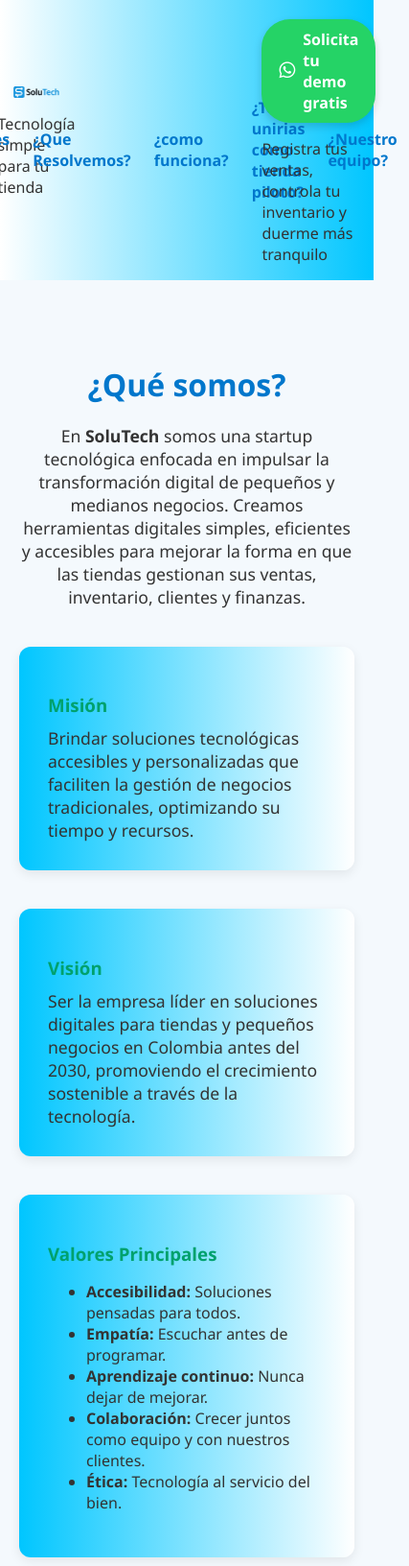
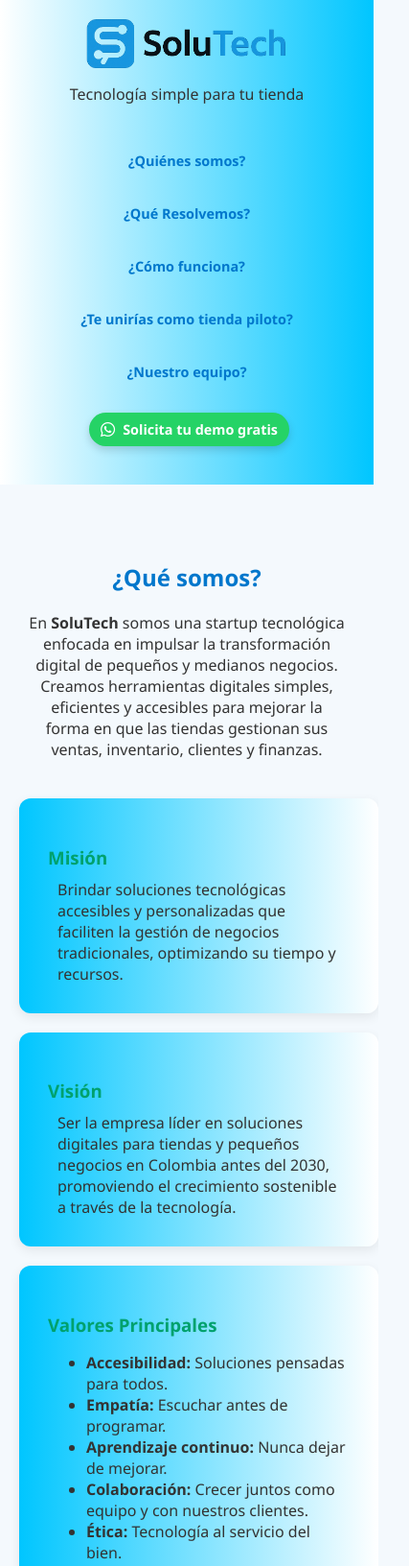
Before and after one commit to SoluTech-2025/solutech-web, a plain HTML site: page index.html in a window 390 px wide. Shown: the top 1632 px of the page at 96% size, 427 px wide, since content can reach past the window. Drawn offline with Linux system fonts and the light colour scheme.

Commit message:
style: arreglo de responsividad y se agrego nuevas secciones sin cambios

```diff
--- a/estilos/style.css
+++ b/estilos/style.css
@@ -1,31 +1,41 @@
-body { margin: 0; font-family: 'Segoe UI', sans-serif; background: #f4f9fd; color: #333; }
+body {
+  margin: 0;
+  font-family: 'Segoe UI', sans-serif;
+  background: #f4f9fd;
+  color: #333;
+}
 
-.general{
+.general {
   display: flex;
   align-items: center;
   justify-content: center;
   padding-top: 20px;
   background: linear-gradient(to right, #ffffff, #00c6ff);
 }
-.izquierda{
-    display: flex; flex-direction: column;
+
+.izquierda {
+  display: flex;
+  flex-direction: column;
   width: 25%;
   height: auto;
   align-items: center;
   justify-content: center;
 }
-.izquierda img{
+
+.izquierda img {
   width: 60%;
   height: auto;
 }
 
-.centro{
+.centro {
   width: 50%;
   display: flex;
   align-items: center;
   justify-content: center;
+  gap: 15px;
 
 }
+
 .btn {
   background: transparent;
   border: none;
@@ -48,11 +58,16 @@
   transform: translateY(2px);
   background-color: rgba(0, 119, 204, 0.2);
 }
-.derecha{
-    display: flex;flex-direction: column;
+
+.derecha {
+  display: flex;
+  flex-direction: column;
   align-items: center;
   justify-content: center;
+  gap: 10px;
+  margin-left: 5px;
 }
+
 .btn-whatsapp {
   background-color: #25D366;
   color: white;
@@ -82,6 +97,7 @@
 .btn-whatsapp i {
   font-size: 1.2em;
 }
+
 .quienes-somos {
   padding: 60px 20px;
   background: #f4f9fd;
@@ -110,9 +126,9 @@
 }
 
 .bloque {
-    background: linear-gradient(to right,  #00c6ff , #ffffff);
+  background: linear-gradient(to right, #00c6ff, #ffffff);
   border-radius: 12px;
-  box-shadow: 0 4px 12px rgba(0,0,0,0.08);
+  box-shadow: 0 4px 12px rgba(0, 0, 0, 0.08);
   padding: 30px;
   max-width: 400px;
   text-align: left;
@@ -122,6 +138,7 @@
   color: #00a16d;
   margin-bottom: 10px;
 }
+
 .bloque-claro {
   padding: 60px 20px;
   background: #f4f9fd;
@@ -141,3 +158,99 @@
   color: #333;
   line-height: 1.6;
 }
+
+/* Footer */
+footer {
+  background: #0077cc;
+  color: white;
+  text-align: center;
+  padding: 2rem;
+  font-size: clamp(0.9rem, 2vw, 1rem);
+}
+
+/* ----------------- RESPONSIVE DESIGN ----------------- */
+
+/* General: adaptar el layout general a pantallas pequeñas */
+@media (max-width: 768px) {
+  .general {
+    flex-direction: column;
+    align-items: center;
+    text-align: center;
+    padding: 20px;
+  }
+
+  .izquierda,
+  .centro,
+  .derecha {
+    width: 100%;
+    margin-bottom: 20px;
+  }
+
+  .centro {
+    flex-direction: column;
+    gap: 10px;
+  }
+
+  .boton1 {
+    margin: 5px 0;
+  }
+}
+
+/* Ajustes adicionales para pantallas muy pequeñas (teléfonos) */
+@media (max-width: 480px) {
+
+  .btn,
+  .btn-whatsapp {
+    font-size: 0.9rem;
+    padding: 8px 12px;
+  }
+
+  .bloques-mv {
+    flex-direction: column;
+    gap: 20px;
+  }
+
+  .bloque {
+    width: 90%;
+    max-width: none;
+  }
+
+  .quienes-somos h2,
+  .bloque-claro h2 {
+    font-size: 1.5em;
+  }
+
+  .quienes-somos p,
+  .bloque-claro p {
+    font-size: 1em;
+    padding: 0 10px;
+  }
+}
+
+/* Evitar solapamiento entre 775px y 957px */
+@media (max-width: 980px) and (min-width: 770px) {
+  .general {
+    flex-wrap: wrap;
+    justify-content: center;
+    gap: 20px;
+    padding: 20px;
+  }
+
+  .izquierda, .centro, .derecha {
+    width: 90%; /* o 100% si prefieres full width */
+    margin-bottom: 20px;
+    text-align: center;
+  }
+
+  .centro {
+    flex-wrap: wrap;
+    flex-direction: row;
+    flex: 1;
+    gap: 10px;
+    justify-content: center;
+  }
+
+  .boton1 {
+    flex: 0 0 auto;
+  }
+}
--- a/index.html
+++ b/index.html
@@ -1,51 +1,50 @@
 <!DOCTYPE html>
-<html lang="en">
+<html lang="es">
 <head>
     <meta charset="UTF-8">
     <meta name="viewport" content="width=device-width, initial-scale=1.0">
+    <meta name="description" content="SoluTech - Soluciones tecnológicas accesibles para pequeños y medianos negocios. Gestiona ventas, inventario y finanzas de manera simple y eficiente.">
+    <meta name="keywords" content="SoluTech, tecnología, pequeños negocios, inventario, ventas, gestión, Colombia">
     <link rel="stylesheet" href="estilos/style.css">
     <link rel="stylesheet" href="https://cdnjs.cloudflare.com/ajax/libs/font-awesome/6.5.0/css/all.min.css">
-
-    <title>SoluTech</title>
+    <title>SoluTech - Tecnología Simple para tu Tienda</title>
 </head>
 <body>
-    <div class="general">
+    <!-- Header / Navigation -->
+    <header class="general">
         <div class="izquierda">
-            <img src="imagenes/logo.png" alt="logo SoluTech">
+            <img src="imagenes/logo.png" alt="Logo de SoluTech - Tecnología para tiendas">
             <p>Tecnología simple para tu tienda</p>
+        </div>
 
-        </div>
-        <div class="centro">
+        <nav class="centro">
             <div class="boton1">
-                <a href="#que-somos" class="btn">¿Quienes somos?</a>
-
+                <a href="#que-somos" class="btn">¿Quiénes somos?</a>
             </div>
             <div class="boton1">
-                <a href="#problema" class="btn">¿Que Resolvemos?</a>
-
+                <a href="#problema" class="btn">¿Qué Resolvemos?</a>
             </div>
             <div class="boton1">
-                <a href="#" class="btn">¿como funciona?</a>
-
+                <a href="#como-funciona" class="btn">¿Cómo funciona?</a>
             </div>
             <div class="boton1">
-                <a href="#" class="btn">¿Te unirias como tienda piloto?</a>
-
+                <a href="#tienda-piloto" class="btn">¿Te unirías como tienda piloto?</a>
             </div>
             <div class="boton1">
-                <a href="#" class="btn">¿Nuestro equipo?</a>
+                <a href="#equipo" class="btn">¿Nuestro equipo?</a>
+            </div>
+        </nav>
 
-            </div>
+        <aside class="derecha">
+            <a href="https://wa.me/573147348952" class="btn-whatsapp" target="_blank" rel="noopener noreferrer" aria-label="Solicitar demo gratis por WhatsApp">
+                <i class="fab fa-whatsapp" aria-hidden="true"></i> Solicita tu demo gratis
+            </a>
+        </aside>
+    </header>
 
-
-        </div>
-        <div class="derecha">
-            <a href="https://wa.me/573147348952" class="btn-whatsapp" target="_blank">
-  <i class="fab fa-whatsapp"></i> Solicita tu demo gratis
-</a>
-<p>Registra tus ventas, controla tu inventario y duerme más tranquilo</p>
-        </div>
-    </div>
+    <!-- Main Content -->
+    <main>
+        <!-- Sección: Quiénes Somos -->
         <section id="que-somos" class="quienes-somos">
             <h2>¿Qué somos?</h2>
             <p>
@@ -53,37 +52,41 @@
             </p>
 
             <div class="bloques-mv">
-    <div class="bloque">
+                <article class="bloque">
                     <h3>Misión</h3>
                     <p>Brindar soluciones tecnológicas accesibles y personalizadas que faciliten la gestión de negocios tradicionales, optimizando su tiempo y recursos.</p>
-    </div>
+                </article>
 
-    <div class="bloque">
+                <article class="bloque">
                     <h3>Visión</h3>
                     <p>Ser la empresa líder en soluciones digitales para tiendas y pequeños negocios en Colombia antes del 2030, promoviendo el crecimiento sostenible a través de la tecnología.</p>
-    </div>
-     <div class="bloque">
+                </article>
+
+                <article class="bloque">
                     <h3>Valores Principales</h3>
                     <ul>
                         <li><strong>Accesibilidad:</strong> Soluciones pensadas para todos.</li>
-        <li><strong>Empatía: </strong>Escuchar antes de programar. </li>
-        <li><strong>Aprendizaje continuo: </strong>Nunca dejar de mejorar. </li>
-        <li><strong>Colaboración: </strong>Crecer juntos como equipo y con nuestros clientes. </li>
-        <li><strong>Ética: </strong> Tecnología al servicio del bien.</li>
+                        <li><strong>Empatía:</strong> Escuchar antes de programar.</li>
+                        <li><strong>Aprendizaje continuo:</strong> Nunca dejar de mejorar.</li>
+                        <li><strong>Colaboración:</strong> Crecer juntos como equipo y con nuestros clientes.</li>
+                        <li><strong>Ética:</strong> Tecnología al servicio del bien.</li>
                     </ul>
-    </div>
-     <div class="bloque">
+                </article>
+
+                <article class="bloque">
                     <h3>Propuestas de Valor</h3>
                     <ul>
-        <li><strong>Herramientas a tu medida: </strong> Soluciones hechas para tu tipo de negocio, sin complicaciones técnicas. </li>
-        <li><strong>Más tiempo para lo importante:  </strong>Automatizamos lo rutinario para que atiendas mejor a tus clientes.  </li>
-        <li><strong>Decisiones más inteligentes:  </strong> Información clara de tu negocio, cuando la necesitas.  </li>
-        <li><strong>Más ganancias, menos gastos: </strong>Procesos más eficientes que mejoran tus números.  </li>
-        <li><strong>Siempre a tu lado:  </strong>Un equipo que habla tu idioma y entiende tu negocio.</li>
+                        <li><strong>Herramientas a tu medida:</strong> Soluciones hechas para tu tipo de negocio, sin complicaciones técnicas.</li>
+                        <li><strong>Más tiempo para lo importante:</strong> Automatizamos lo rutinario para que atiendas mejor a tus clientes.</li>
+                        <li><strong>Decisiones más inteligentes:</strong> Información clara de tu negocio, cuando la necesitas.</li>
+                        <li><strong>Más ganancias, menos gastos:</strong> Procesos más eficientes que mejoran tus números.</li>
+                        <li><strong>Siempre a tu lado:</strong> Un equipo que habla tu idioma y entiende tu negocio.</li>
                     </ul>
-     </div>
+                </article>
             </div>
         </section>
+
+        <!-- Sección: Problema que Resolvemos -->
         <section id="problema" class="bloque-claro">
             <h2>¿Qué problema resolvemos?</h2>
             <p>
@@ -94,12 +97,26 @@
             </p>
         </section>
 
+        <!-- Secciones placeholder para los enlaces del menú -->
+        <section id="como-funciona" class="bloque-claro">
+            <h2>¿Cómo funciona?</h2>
+            <p>Próximamente: Conoce nuestro proceso paso a paso para digitalizar tu negocio.</p>
+        </section>
 
+        <section id="tienda-piloto" class="quienes-somos">
+            <h2>¿Te unirías como tienda piloto?</h2>
+            <p>Próximamente: Información sobre nuestro programa piloto para tiendas.</p>
+        </section>
 
+        <section id="equipo" class="bloque-claro">
+            <h2>Nuestro Equipo</h2>
+            <p>Próximamente: Conoce a las personas detrás de SoluTech.</p>
+        </section>
+    </main>
 
+    <!-- Footer -->
     <footer>
-    © 2025 Solutech. Todos los derechos reservados. | Hecho en Colombia 🇨🇴
+        <p>&copy; 2025 SoluTech. Todos los derechos reservados. | Hecho en Colombia 🇨🇴</p>
     </footer>
-
 </body>
 </html>
```
Lines whose indentation alone changed are shown as unchanged.
